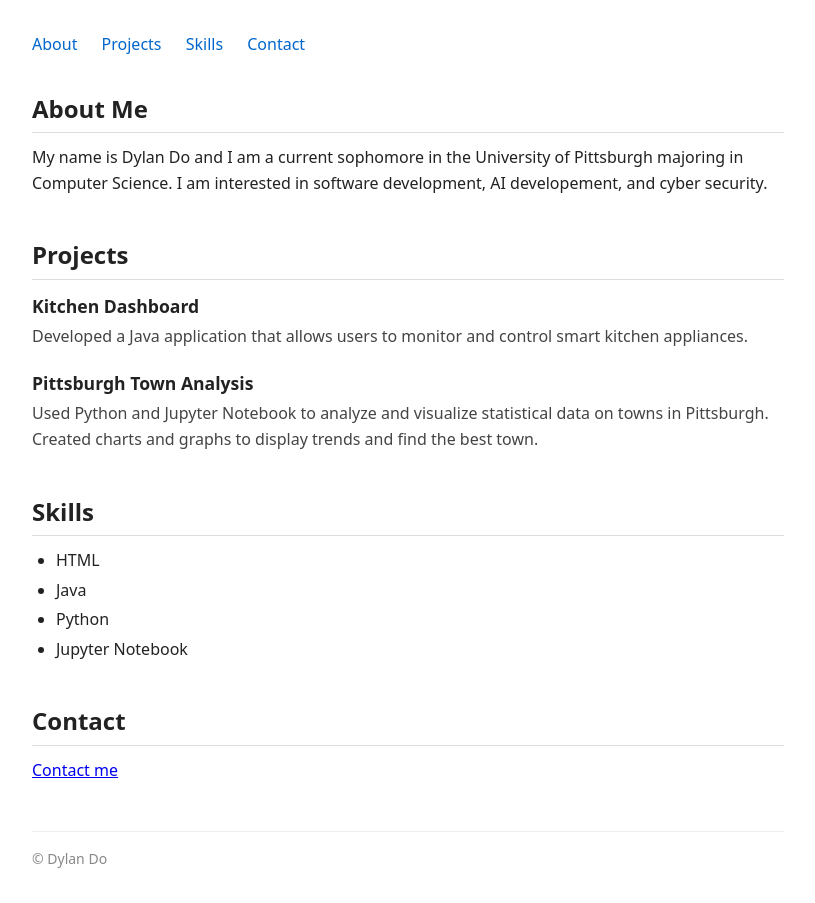
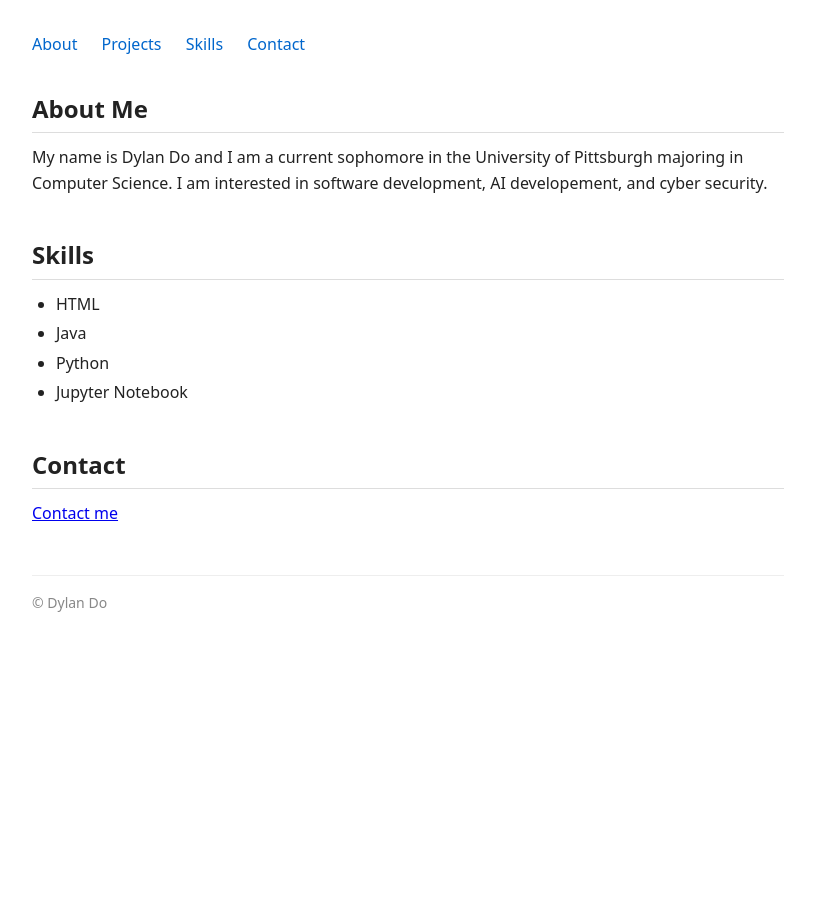
Before and after one commit to DylanTDo/Assignment-3, a plain HTML site: page index.html in a window 1280 px wide. Shown: the whole page, without its empty margins (232-1047 px from the left). After the commit the page ends 800 px from the top, so only its background shows below. Drawn offline with Linux system fonts and the light colour scheme.

Commit message:
Test Broken Portfolio

```diff
--- a/index.html
+++ b/index.html
@@ -26,19 +26,7 @@
       My name is Dylan Do and I am a current sophomore in the University of Pittsburgh majoring in Computer Science. I am interested in software development, AI developement, and cyber security.
     </section>
 
-    <section id="projects">
-      <h2>Projects</h2>
 
-      <div class="project">
-        <h3>Kitchen Dashboard</h3>
-        <p>Developed a Java application that allows users to monitor and control smart kitchen appliances.</p>
-      </div>
-
-      <div class="project">
-        <h3>Pittsburgh Town Analysis</h3>
-        <p>Used Python and Jupyter Notebook to analyze and visualize statistical data on towns in Pittsburgh. Created charts and graphs to display trends and find the best town.</p>
-      </div>
-    </section>
 
     <section id="skills">
       <h2>Skills</h2>
```
